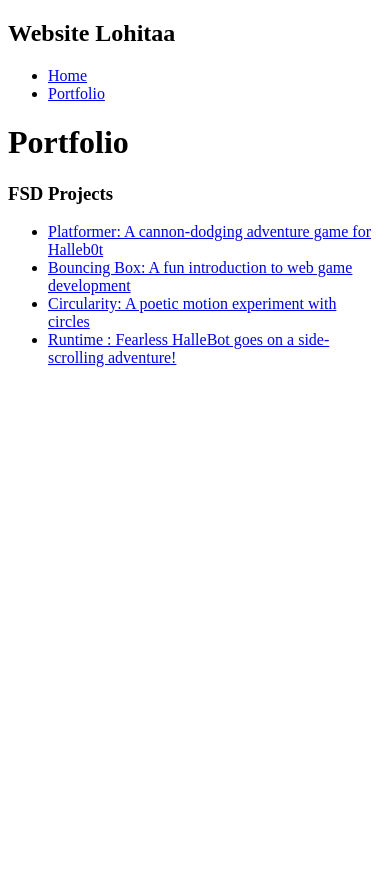
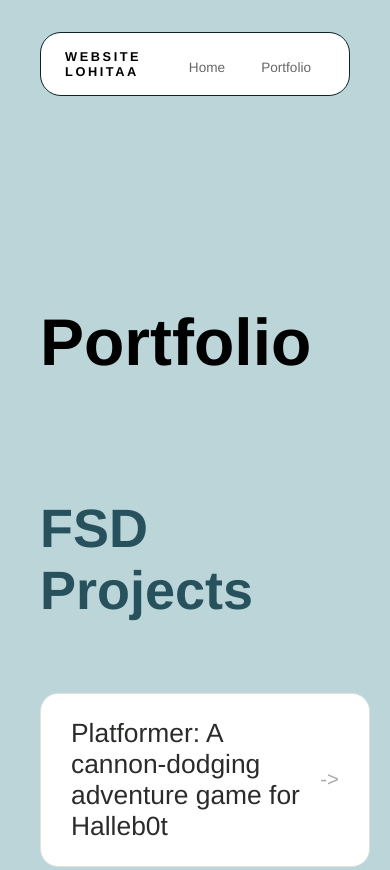
Before and after one commit to LohitaaRajan/LohitaaRajan.github.io, a plain HTML site: page portfolio.html in a window 390 px wide. Shown: the top 870 px of the page. Before the commit the page ends 844 px from the top, so only its background shows below. Drawn offline with Linux system fonts and the light colour scheme.

Commit message:
Done for today

```diff
--- a/portfolio.html
+++ b/portfolio.html
@@ -3,6 +3,7 @@
 
 <head>
   <title>Website Lohitaa</title>
+  <link rel="stylesheet" href="style.css">
 </head>
 
 <body>
@@ -49,5 +50,5 @@
 </html>
 
 <head>
-  <title>Website Lohitaa</title>
+  <title>Lohitaa's Website</title>
 </head>
--- a/style.css
+++ b/style.css
@@ -166,3 +166,106 @@ nav h1 {
     background: #0b2329;
     color: #fff;
 }
+
+/* Portfolio styles */
+.content h1 {
+  color: black;
+}
+
+#portfolio {
+  list-style: none;
+  margin: 0;
+  padding: 0;
+  width: 100%;
+  display: flex;
+  flex-direction: column;
+  gap: 8px;
+}
+
+#portfolio li {
+  border-radius: 12px;
+  overflow: hidden;
+}
+
+#portfolio a {
+  display: flex;
+  justify-content: space-between;
+  align-items: center;
+  text-decoration: none;
+  color: #2a2c2a;
+  padding: 16px 20px;
+  font-size: 1.1rem;
+  font-weight: 500;
+  background: #fff;
+  border: 1px solid #e0e0e0;
+  border-radius: 12px;
+  transition: background 0.25s ease, color 0.25s ease, transform 0.25s ease;
+}
+
+#portfolio a:hover {
+  background: #000;
+  color: #fefefe;
+  transform: translateX(4px);
+}
+
+#portfolio a::after {
+  content: "->";
+  font-size: 0.85rem;
+  opacity: 0.4;
+  transition: opacity 0.25s ease;
+  white-space: nowrap;
+}
+
+#portfolio a:hover::after {
+  opacity: 1;
+}
+
+/* responsive web design */
+@media screen and (min-width: 120px) and (max-width: 1080px) {
+  main {
+    height: 100ch;
+    zoom: 1.5;
+    display: grid;
+  }
+
+  h1 {
+    font-size: 44px;
+  }
+
+  h2 {
+    font-size: 42px;
+  }
+
+  h3 {
+    font-size: 36px;
+  }
+
+  #all-contents {
+    height: 100ch;
+    margin: none;
+  }
+
+  a {
+    font-size: 42px;
+  }
+
+  .sidebar {
+    margin-right: 0px;
+    justify-content: center;
+    align-items: center;
+  }
+
+  .sidebar-img {
+    width: 100%;
+  }
+
+  p,
+  li {
+    font-size: 24px;
+  }
+
+  .content {
+    align-content: center;
+    justify-content: center;
+  }
+}
```
Also changed, not shown: index.html (+1 -1 lines).
